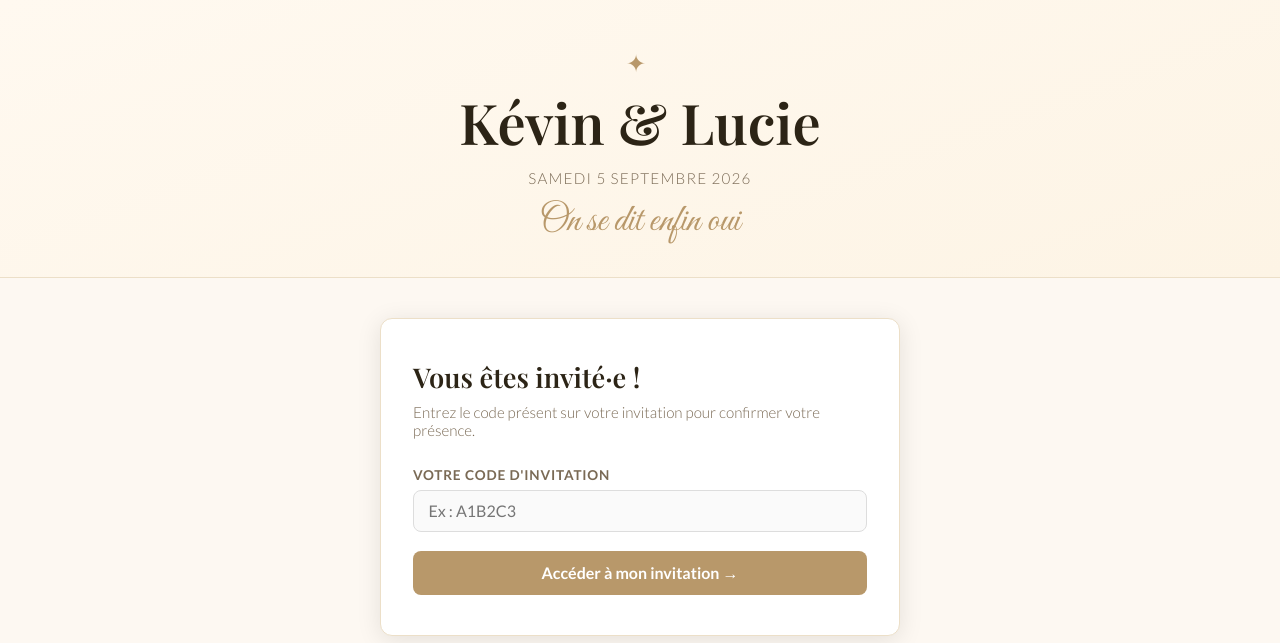
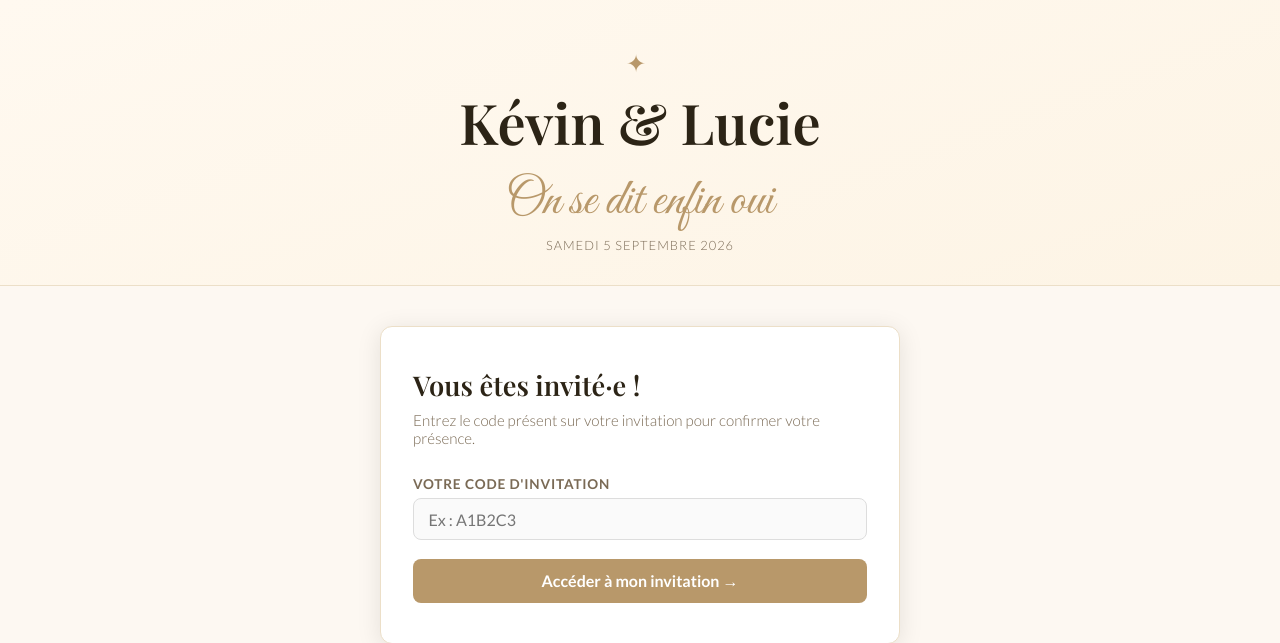
Before and after one commit to armshivb/mariage-rsvp, a FastAPI app: page / in a window 1280 px wide. Shown: the top 643 px of the page. Run offline with FastAPI, Linux system fonts and the light colour scheme; some web fonts are replaced.

Commit message:
citation en grand au dessus, date en petit en dessous

```diff
--- a/static/style.css
+++ b/static/style.css
@@ -43,7 +43,7 @@ header {
 }
 
 .wedding-info {
-  font-size: .95rem;
+  font-size: .8rem;
   color: var(--mid);
   letter-spacing: .08em;
   text-transform: uppercase;
@@ -51,9 +51,10 @@ header {
 
 .wedding-quote {
   font-family: 'Great Vibes', cursive;
-  font-size: clamp(1.6rem, 4vw, 2.4rem);
+  font-size: clamp(2.2rem, 6vw, 3.2rem);
   color: var(--gold);
-  margin-top: .6rem;
+  margin-top: .5rem;
+  margin-bottom: .2rem;
 }
 
 /* ── Main ─────────────────────────────────────────────────────────── */
--- a/templates/base.html
+++ b/templates/base.html
@@ -13,8 +13,8 @@
   <header>
     <div class="header-deco">✦</div>
     <h1 class="couple-name">{{ couple }}</h1>
+    <p class="wedding-quote">On se dit enfin oui</p>
     <p class="wedding-info">{{ date }}</p>
-    <p class="wedding-quote">On se dit enfin oui</p>
   </header>
   <main class="{% block main_class %}{% endblock %}">
     {% block content %}{% endblock %}
```
